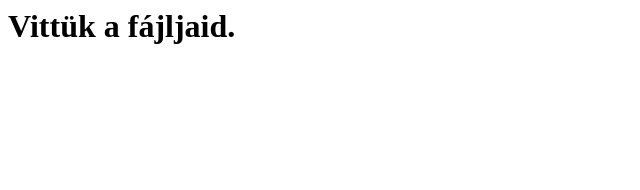
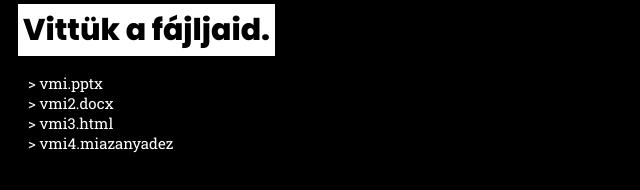
Before and after one commit to smallgateKEA/BecsortamUSB, a plain HTML site: page index.html in a window 1280 px wide. Shown: the whole page, without its empty margins (0-640 px from the left). Drawn offline with Linux system fonts and the light colour scheme.

Commit message:
basic html + css done

```diff
--- a/index.html
+++ b/index.html
@@ -1 +1,19 @@
-<h1>Vittük a fájljaid.</h1>
+<!DOCTYPE html>
+<html>
+    <head>
+        <link rel="preconnect" href="https://fonts.googleapis.com">
+        <link rel="preconnect" href="https://fonts.gstatic.com" crossorigin>
+        <link href="https://fonts.googleapis.com/css2?family=Poppins:ital,wght@0,100;0,200;0,300;0,400;0,500;0,600;0,700;0,800;0,900;1,100;1,200;1,300;1,400;1,500;1,600;1,700;1,800;1,900&family=Roboto+Slab:wght@100..900&display=swap" rel="stylesheet">
+        <title>Bocs, vittem!</title>
+        <link rel="stylesheet" href="style.css">
+    </head>
+    <body>
+        <span class="title-highlight">Vittük a fájljaid.</span>
+        <div class="files">
+            <li>vmi.pptx</li>
+            <li>vmi2.docx</li>
+            <li>vmi3.html</li>
+            <li>vmi4.miazanyadez</li>
+        </div>
+    </body>
+</html>
--- /dev/null
+++ b/style.css
@@ -0,0 +1,34 @@
+body {
+    background-color: #000000;
+}
+
+.title-highlight {
+    background-color: #ffffff;
+    color: #000000;
+    font-family: 'Poppins', sans-serif;
+    font-weight: 800;
+    font-size: 30px;
+    margin: 10px;
+    padding: 5px;
+}
+
+.title-highlight:hover {
+    background-color: #2541B2;
+    color: #ffffff;
+}
+
+.files {
+    margin: 20px;
+}
+
+li {
+    list-style: "> ";
+    font-family: 'Roboto Slab', serif;
+    color: #ffffff;
+    margin: 10 px;
+    font-size: 15px;
+}
+
+li:hover {
+    color: #2541B2;
+}
```
